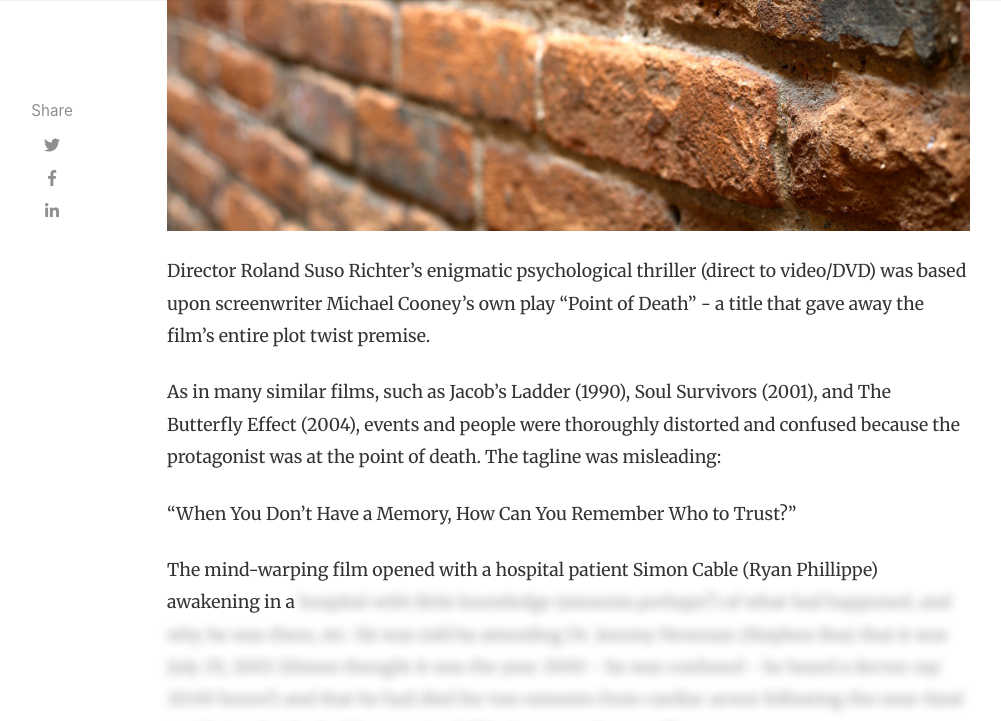
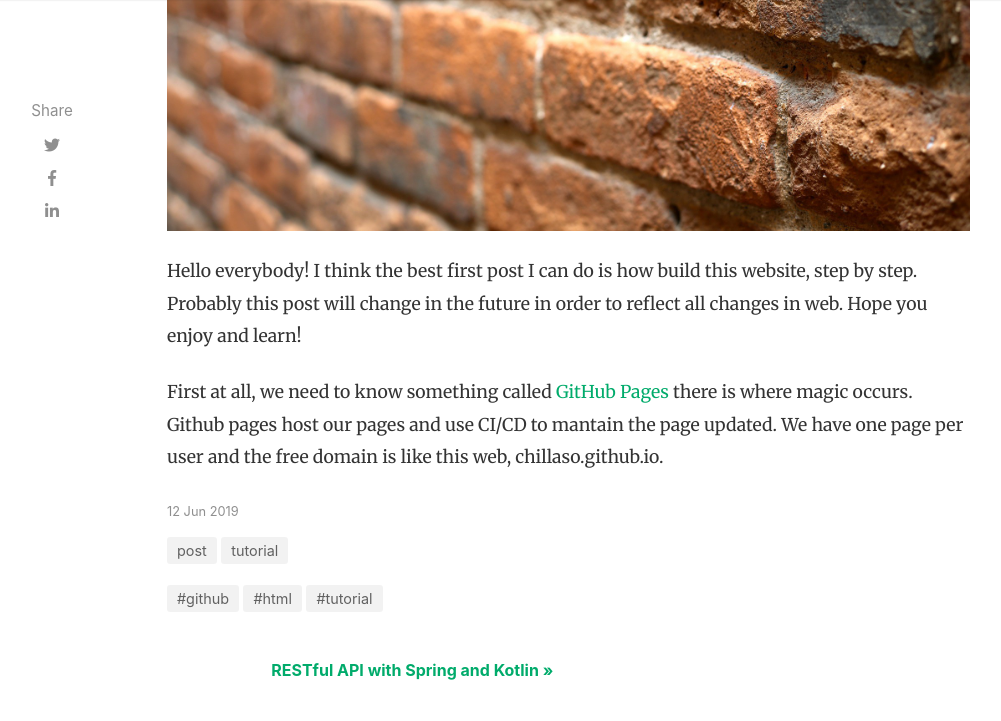
Before and after one commit to Chillaso/chillaso.github.io, a Jekyll site: the page built from _posts/2019-06-12-how-to-build-this-web.md, in a window 1280 px wide and 1400 px high, scrolled down 594 px. Shown: the top 721 px of the window, without its empty margins (118-1119 px from the left). Built offline with Jekyll 4.4.1, drawn with Linux system fonts in a browser that asks for light colours; nearby versions of some CDN libraries; some of the changed text lies outside the part shown.

Commit message:
Initial how to build this web

````diff
--- a/_posts/2019-06-12-how-to-build-this-web.md
+++ b/_posts/2019-06-12-how-to-build-this-web.md
@@ -9,20 +9,6 @@ featured: true
 hidden: false
 ---
 
-Director Roland Suso Richter's enigmatic psychological thriller (direct to video/DVD) was based upon screenwriter Michael Cooney's own play "Point of Death" - a title that gave away the film's entire plot twist premise.
+Hello everybody! I think the best first post I can do is how build this website, step by step. Probably this post will change in the future in order to reflect all changes in web. Hope you enjoy and learn!
 
-As in many similar films, such as Jacob's Ladder (1990), Soul Survivors (2001), and The Butterfly Effect (2004), events and people were thoroughly distorted and confused because the protagonist was at the point of death. The tagline was misleading:
-
-"When You Don't Have a Memory, How Can You Remember Who to Trust?"
-
-The mind-warping film opened with a hospital patient Simon Cable (Ryan Phillippe) awakening in a <span class="spoiler"> hospital with little knowledge (amnesia perhaps?) of what had happened, and why he was there, etc. He was told by attending Dr. Jeremy Newman (Stephen Rea) that it was July 29, 2002 (Simon thought it was the year 2000 - he was confused - he heard a doctor say 20:00 hours!) and that he had died for two minutes from cardiac arrest following the near-fatal accident -- but he had been revived ("You're as good as new").</span> Dr. Newman: "Simon, this is the 29th of July. The year is 2002. And your wife, whose name is Anna, is waiting outside."
-
-(The doctor left off four crucial additional words, revealed in the film's ending.) (Spoiler: Simon had died and was not resuscitated!).
-
-A major clue to everything that truly happened was the scene that played next under the credits - hospital staff failed to bring a patient back to life with a defibrillator after a car accident. Chest compressions failed and there was no pulse. A second major clue was provided by hospital orderly Travis (Stephen Graham): <span class="spoiler">Everybody dies. No mystery there. But why and how everyone dies. Now, there's a mystery worth solving. Probably the biggest mystery there is.</span>
-
-#### So how do we do spoilers?
-
-```html
-<span class="spoiler">My hidden paragraph here.</span>
-```
+First at all, we need to know something called [GitHub Pages](https://pages.github.com/) there is where magic occurs. Github pages host our pages and use CI/CD to mantain the page updated. We have one page per user and the free domain is like this web, chillaso.github.io.
````
